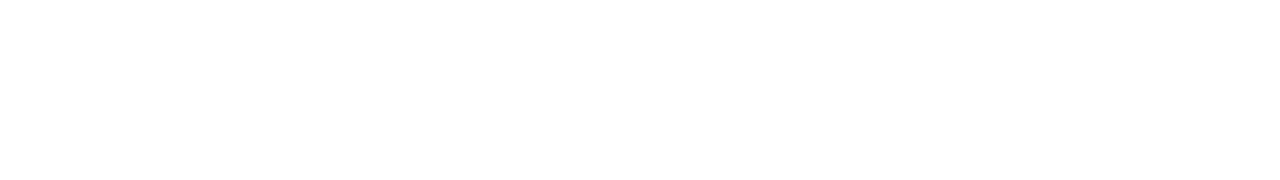
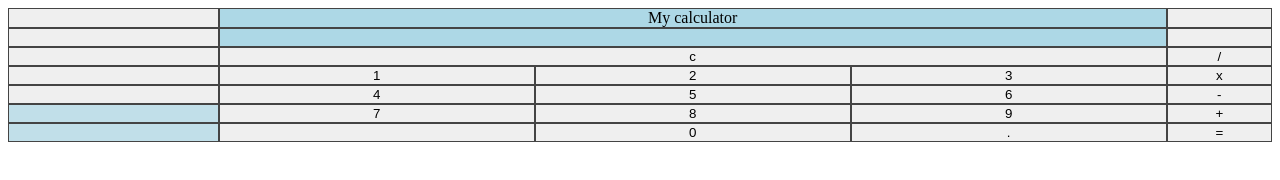
Before and after one commit to Etgoz/calculator, a website: page index.html in a window 1280 px wide. Drawn offline with Linux system fonts and the light colour scheme.

Commit message:
disigned calculator basic form

```diff
--- a/index.html
+++ b/index.html
@@ -8,6 +8,38 @@
     <title>Calculator</title>
 </head>
 <body>
-
+    <div class="container">
+        <span id="calc-header">My calculator</span>
+        <span id="screen"></span>
+        <button class="left"></button>
+        <button class="left"></button>
+        <button class="left"></button>
+        <button class="left"></button>
+        <button class="left"></button>
+        <button class="left" disabled></button>
+        <button class="left" disabled></button>
+        <button class="" id="c">c</button>
+        <div class="center-panel">
+            <button id="1">1</button>
+            <button id="2">2</button>
+            <button id="3">3</button>
+            <button id="4">4</button>
+            <button id="5">5</button>
+            <button id="6">6</button>
+            <button id="7">7</button>
+            <button id="8">8</button>
+            <button id="9">9</button>
+            <button id="plus-minus"></button>
+            <button id="0">0</button>
+            <button id="dot">.</button>
+        </div>
+        <button class="right"></button>
+        <button class="right"></button>
+        <button class="right">/</button>
+        <button class="right">x</button>
+        <button class="right">-</button>
+        <button class="right">+</button>
+        <button class="right">=</button>
+    </div>
 </body>
 </html>
--- a/styles.scss
+++ b/styles.scss
@@ -0,0 +1,45 @@
+.container{
+    display: grid;
+    grid-template-columns: 1fr 1.5fr 1.5fr 1.5fr 0.5fr;
+    grid-template-rows: max-content repeat(6, 1fr);
+    grid-auto-flow: column;
+    background-color: lightblue;
+}
+
+button{
+    border: 0.5px solid rgb(68, 68, 68);
+
+}
+
+.left{
+    grid-column: 1;
+}
+
+.right{
+    grid-column: 5;
+}
+
+.center-panel{
+    grid-column: 2/ 5;
+    grid-row: 4 / -1;
+    display: grid;
+    grid-template-columns: 1fr 1fr 1fr;
+}
+
+#calc-header{
+    grid-column: 2 / 5;
+    grid-row: 1;
+    text-align: center;
+    border: 0.5px solid rgb(68, 68, 68);
+}
+
+#screen{
+    grid-column: 2 / 5;
+    grid-row: 2;
+    border: 0.5px solid rgb(68, 68, 68);
+}
+
+#c{
+    grid-column: 2 / 5;
+    grid-row: 3;
+}
```
Also changed, not shown: styles.css, 1 other file.
